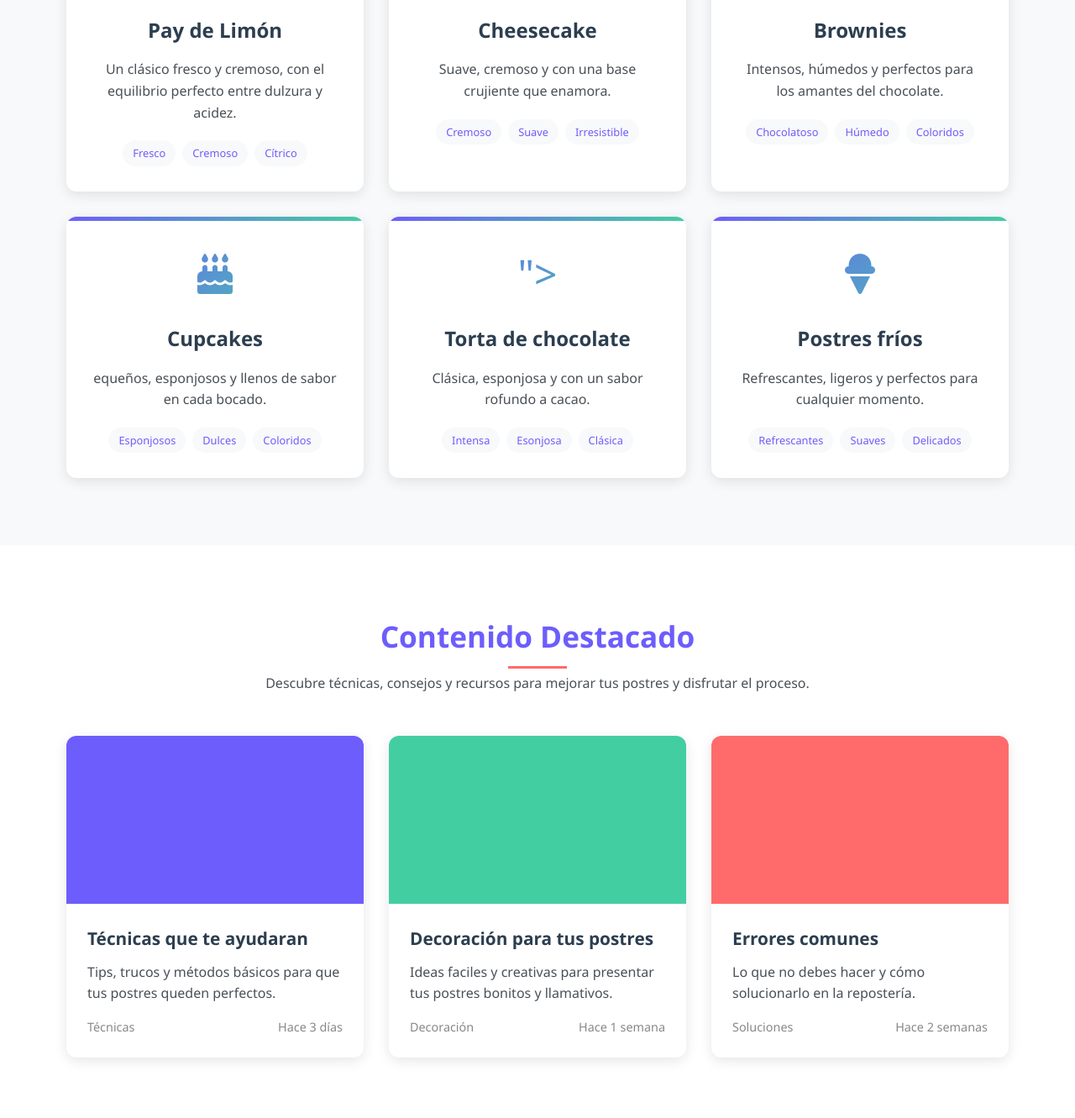
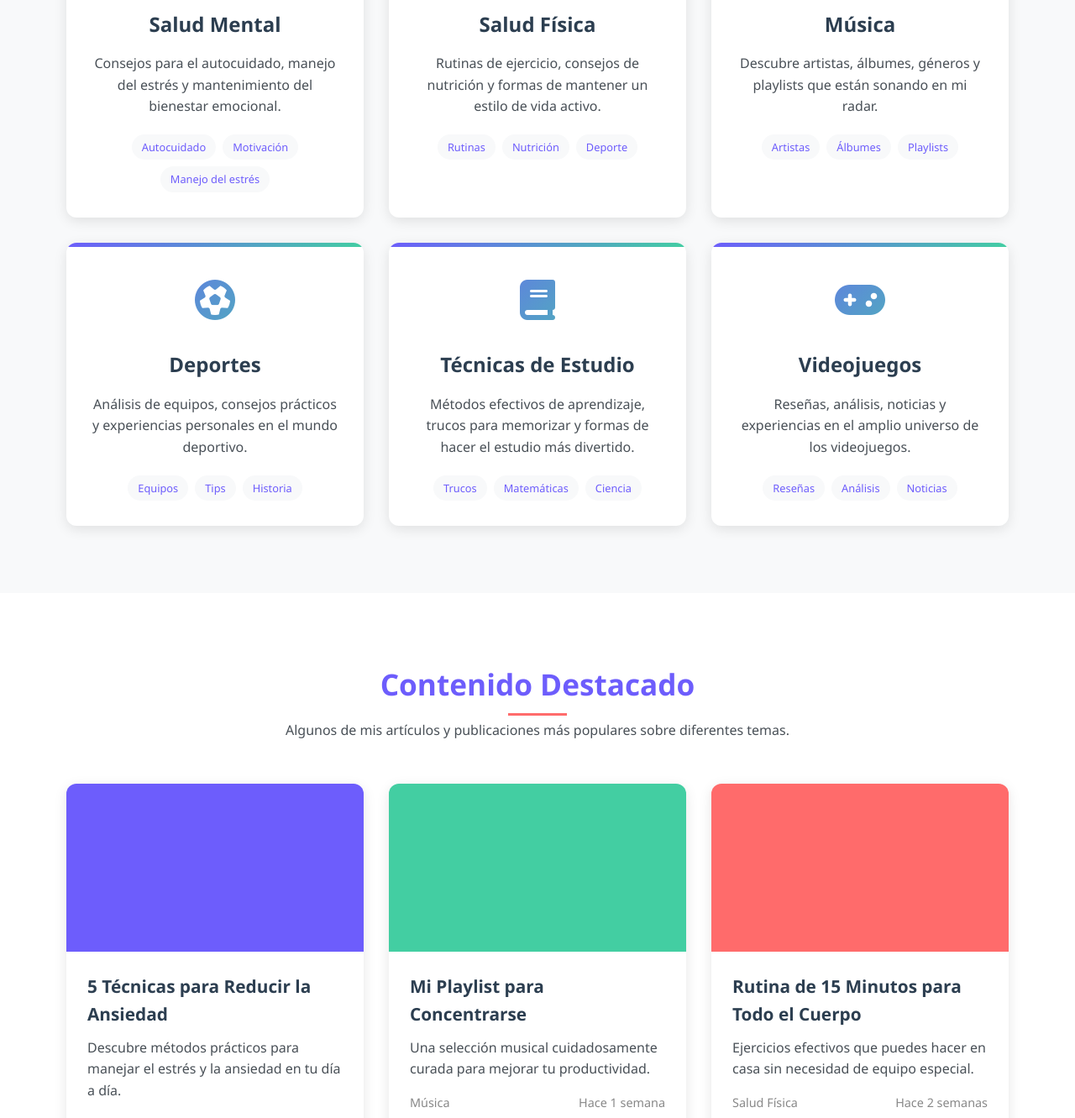
Before and after one commit to ant04321/ant04321.github.io, a plain HTML site: page Index.html in a window 1280 px wide. Shown: the part 943-2274 px from the top of the page at 84% size. Drawn offline with Linux system fonts and the light colour scheme.

Commit message:
Add files via upload

```diff
--- a/Index.html
+++ b/Index.html
@@ -30,7 +30,7 @@
         <div class="container">
             <div class="hero-content">
                 <h1 class="hero-title">Postres deliciosos</h1>
-                <p class="hero-text">Aprende a hacer postres en casa con amor, paciencia y creatividad. Aqui no solo se trata de recetas, sino de disfrutar cada paso, de tranformar ingredientes simples en momentos dulces y especiales. Cada postre cuenta una historia.</p>
+                <p class="hero-title">Hacer postres ricos en casa</p>
                 <a href="#" class="btn">Explorar Temas</a>
                 <a href="#" class="btn btn-outline">Ver Destacados</a>
             </div>
@@ -42,78 +42,79 @@
         <div class="container">
             <div class="section-title">
                 <h2>Temas de Interés</h2>
-                <p>Explora diferentes categorías, recetas, técnicas y sabores, y aprende a hacer postres en casa.</p>
+                <p>Explora diferentes áreas que me apasionan y sobre las que comparto contenido regularmente.</p>
             </div>
             <div class="categories-grid">
                 <div class="category-card">
                     <div class="category-icon">
-<i class="fa-solid fa-lemon"></i>                  </div>
-                    <h3>Pay de Limón</h3>
-                    <p>Un clásico fresco y cremoso, con el equilibrio perfecto entre dulzura y acidez.</p>
+                        <i class="fas fa-brain"></i>
+                    </div>
+                    <h3>Salud Mental</h3>
+                    <p>Consejos para el autocuidado, manejo del estrés y mantenimiento del bienestar emocional.</p>
                     <div class="category-tags">
-                        <span class="tag">Fresco</span>
-                        <span class="tag">Cremoso</span>
-                        <span class="tag">Cítrico</span>
+                        <span class="tag">Autocuidado</span>
+                        <span class="tag">Motivación</span>
+                        <span class="tag">Manejo del estrés</span>
                     </div>
                 </div>
                 <div class="category-card">
                     <div class="category-icon">
-                       <i class="fa-regular fa-cheese"></i>
+                        <i class="fas fa-apple-alt"></i>
                     </div>
-                    <h3>Cheesecake</h3>
-                    <p>Suave, cremoso y con una base crujiente que enamora.</p>
+                    <h3>Salud Física</h3>
+                    <p>Rutinas de ejercicio, consejos de nutrición y formas de mantener un estilo de vida activo.</p>
                     <div class="category-tags">
-                        <span class="tag">Cremoso</span>
-                        <span class="tag">Suave</span>
-                        <span class="tag">Irresistible</span>
+                        <span class="tag">Rutinas</span>
+                        <span class="tag">Nutrición</span>
+                        <span class="tag">Deporte</span>
                     </div>
                 </div>
                 <div class="category-card">
                     <div class="category-icon">
-                        <i class="fa-solid fa-cookie"></i>
+                        <i class="fas fa-music"></i>
                     </div>
-                    <h3>Brownies</h3>
-                    <p>Intensos, húmedos y perfectos para los amantes del chocolate.</p>
+                    <h3>Música</h3>
+                    <p>Descubre artistas, álbumes, géneros y playlists que están sonando en mi radar.</p>
                     <div class="category-tags">
-                        <span class="tag">Chocolatoso</span>
-                        <span class="tag">Húmedo</span>
-                        <span class="tag">Coloridos</span>
+                        <span class="tag">Artistas</span>
+                        <span class="tag">Álbumes</span>
+                        <span class="tag">Playlists</span>
                     </div>
                 </div>
                 <div class="category-card">
                     <div class="category-icon">
-                        <i class="fa-solid fa-cake-candles"></i>
+                        <i class="fas fa-futbol"></i>
                     </div>
-                    <h3>Cupcakes</h3>
-                    <p>equeños, esponjosos y llenos de sabor en cada bocado.</p>
+                    <h3>Deportes</h3>
+                    <p>Análisis de equipos, consejos prácticos y experiencias personales en el mundo deportivo.</p>
                     <div class="category-tags">
-                        <span class="tag">Esponjosos</span>
-                        <span class="tag">Dulces</span>
-                        <span class="tag">Coloridos</span>
+                        <span class="tag">Equipos</span>
+                        <span class="tag">Tips</span>
+                        <span class="tag">Historia</span>
                     </div>
                 </div>
                 <div class="category-card">
                     <div class="category-icon">
-                        <i class="<i class="fa-sharp-duotone fa-solid fa-aeropress"></i>"></i>
+                        <i class="fas fa-book"></i>
                     </div>
-                    <h3>Torta de chocolate</h3>
-                    <p>Clásica, esponjosa y con un sabor rofundo a cacao.</p>
+                    <h3>Técnicas de Estudio</h3>
+                    <p>Métodos efectivos de aprendizaje, trucos para memorizar y formas de hacer el estudio más divertido.</p>
                     <div class="category-tags">
-                        <span class="tag">Intensa</span>
-                        <span class="tag">Esonjosa</span>
-                        <span class="tag">Clásica</span>
+                        <span class="tag">Trucos</span>
+                        <span class="tag">Matemáticas</span>
+                        <span class="tag">Ciencia</span>
                     </div>
                 </div>
                 <div class="category-card">
                     <div class="category-icon">
-                        <i class="fa-solid fa-ice-cream"></i>
+                        <i class="fas fa-gamepad"></i>
                     </div>
-                    <h3>Postres fríos</h3>
-                    <p>Refrescantes, ligeros y perfectos para cualquier momento.</p>
+                    <h3>Videojuegos</h3>
+                    <p>Reseñas, análisis, noticias y experiencias en el amplio universo de los videojuegos.</p>
                     <div class="category-tags">
-                        <span class="tag">Refrescantes</span>
-                        <span class="tag">Suaves</span>
-                        <span class="tag">Delicados</span>
+                        <span class="tag">Reseñas</span>
+                        <span class="tag">Análisis</span>
+                        <span class="tag">Noticias</span>
                     </div>
                 </div>
             </div>
@@ -125,16 +126,16 @@
         <div class="container">
             <div class="section-title">
                 <h2>Contenido Destacado</h2>
-                <p>Descubre técnicas, consejos y recursos para mejorar tus postres y disfrutar el proceso.</p>
+                <p>Algunos de mis artículos y publicaciones más populares sobre diferentes temas.</p>
             </div>
             <div class="featured-grid">
                 <div class="featured-card">
                     <div class="featured-img" style="background-color: #6d5dfc;"></div>
                     <div class="featured-content">
-                        <h3>Técnicas que te ayudaran</h3>
-                        <p>Tips, trucos y métodos básicos para que tus postres queden perfectos.</p>
+                        <h3>5 Técnicas para Reducir la Ansiedad</h3>
+                        <p>Descubre métodos prácticos para manejar el estrés y la ansiedad en tu día a día.</p>
                         <div class="featured-meta">
-                            <span>Técnicas</span>
+                            <span>Salud Mental</span>
                             <span>Hace 3 días</span>
                         </div>
                     </div>
@@ -142,10 +143,10 @@
                 <div class="featured-card">
                     <div class="featured-img" style="background-color: #43cea2;"></div>
                     <div class="featured-content">
-                        <h3>Decoración para tus postres</h3>
-                        <p>Ideas faciles y creativas para presentar tus postres bonitos y llamativos.</p>
+                        <h3>Mi Playlist para Concentrarse</h3>
+                        <p>Una selección musical cuidadosamente curada para mejorar tu productividad.</p>
                         <div class="featured-meta">
-                            <span>Decoración</span>
+                            <span>Música</span>
                             <span>Hace 1 semana</span>
                         </div>
                     </div>
@@ -153,10 +154,10 @@
                 <div class="featured-card">
                     <div class="featured-img" style="background-color: #ff6b6b;"></div>
                     <div class="featured-content">
-                        <h3>Errores comunes</h3>
-                        <p>Lo que no debes hacer y cómo solucionarlo en la repostería.</p>
+                        <h3>Rutina de 15 Minutos para Todo el Cuerpo</h3>
+                        <p>Ejercicios efectivos que puedes hacer en casa sin necesidad de equipo especial.</p>
                         <div class="featured-meta">
-                            <span>Soluciones</span>
+                            <span>Salud Física</span>
                             <span>Hace 2 semanas</span>
                         </div>
                     </div>
@@ -170,7 +171,7 @@
         <div class="container">
             <div class="section-title">
                 <h2>Mi Galería</h2>
-                <p>Algunas imágenes de los postres que he hecho para que te guies.</p>
+                <p>Algunas imágenes que representan mis intereses y actividades.</p>
             </div>
             <div class="gallery-grid">
                 <div class="gallery-item">
@@ -206,43 +207,43 @@
         <div class="container">
             <div class="section-title">
                 <h2>Recursos Útiles</h2>
-                <p>Encuentra recursos útiles que te ayudarán a perfeccionar tus recetas.</p>
+                <p>Herramientas, aplicaciones y enlaces que pueden serte útiles según tus intereses.</p>
             </div>
             <div class="resources-grid">
                 <div class="resource-card">
                     <div class="resource-icon">
                         <i class="fas fa-heartbeat"></i>
                     </div>
-                    <h3>Técnicas</h3>
+                    <h3>Bienestar y Salud</h3>
                     <ul class="resource-links">
-                        <li><a href="#">Batido correcto para cada receta</a></li>
-                        <li><a href="#">Técnicas de horneado pefecto</a></li>
-                        <li><a href="#">Cómo lograr texturas ideales</a></li>
-                        <li><a href="#">Decoración básica y avanzada</a></li>
+                        <li><a href="#">Aplicaciones de meditación</a></li>
+                        <li><a href="#">Rutinas de ejercicio en casa</a></li>
+                        <li><a href="#">Recetas saludables y fáciles</a></li>
+                        <li><a href="#">Consejos para dormir mejor</a></li>
                     </ul>
                 </div>
                 <div class="resource-card">
                     <div class="resource-icon">
                         <i class="fas fa-graduation-cap"></i>
                     </div>
-                    <h3>Ingredientes y medidas</h3>
+                    <h3>Aprendizaje</h3>
                     <ul class="resource-links">
-                        <li><a href="#">Equivalencias y conversiones</a></li>
-                        <li><a href="#">Sustituciones de ingredientes</a></li>
-                        <li><a href="#">Ingredientes esenciales en repostería</a></li>
-                        <li><a href="#">Cómo elegir productos de calidad</a></li>
+                        <li><a href="#">Técnicas de estudio efectivas</a></li>
+                        <li><a href="#">Apps para organizar tareas</a></li>
+                        <li><a href="#">Canales educativos recomendados</a></li>
+                        <li><a href="#">Libros que cambiaron mi perspectiva</a></li>
                     </ul>
                 </div>
                 <div class="resource-card">
                     <div class="resource-icon">
                         <i class="fas fa-palette"></i>
                     </div>
-                    <h3>Creatividad y presentación</h3>
+                    <h3>Creatividad</h3>
                     <ul class="resource-links">
-                        <li><a href="#">Ideas para decorar postres</a></li>
-                        <li><a href="#">Combinaciones de sabores</a></li>
-                        <li><a href="#">Tendecias en repostería</a></li>
-                        <li><a href="#">Presentación para redes sociales</a></li>
+                        <li><a href="#">Herramientas de diseño gratuitas</a></li>
+                        <li><a href="#">Playlists para diferentes estados de ánimo</a></li>
+                        <li><a href="#">Ideas para proyectos DIY</a></li>
+                        <li><a href="#">Consejos para superar bloqueos creativos</a></li>
                     </ul>
                 </div>
             </div>
@@ -266,12 +267,12 @@
                 <div class="footer-col">
                     <h3>Temas</h3>
                     <ul class="footer-links">
-                        <li><a href="#">Repostería básica</a></li>
-                        <li><a href="#">Técnicas de horneado</a></li>
-                        <li><a href="#">Decoración de postres</a></li>
-                        <li><a href="#">Saludables</a></li>
-                        <li><a href="#">Consejos y tips</a></li>
-                        <li><a href="#">Creativos</a></li>
+                        <li><a href="#">Salud Mental</a></li>
+                        <li><a href="#">Salud Física</a></li>
+                        <li><a href="#">Música</a></li>
+                        <li><a href="#">Deportes</a></li>
+                        <li><a href="#">Técnicas de Estudio</a></li>
+                        <li><a href="#">Videojuegos</a></li>
                     </ul>
                 </div>
                 <div class="footer-col">
```
